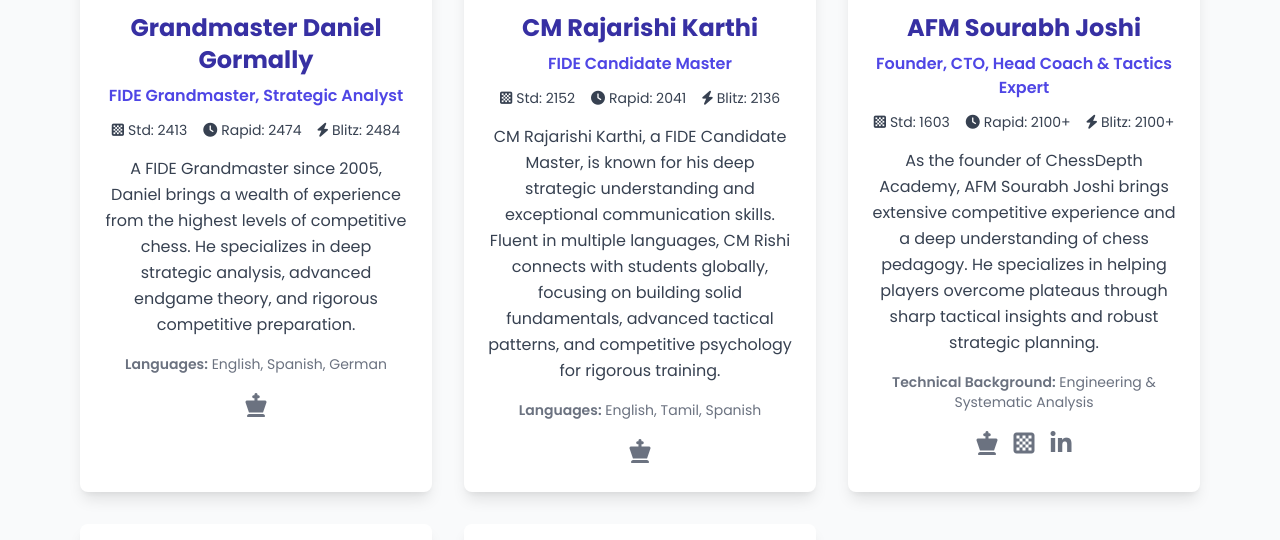
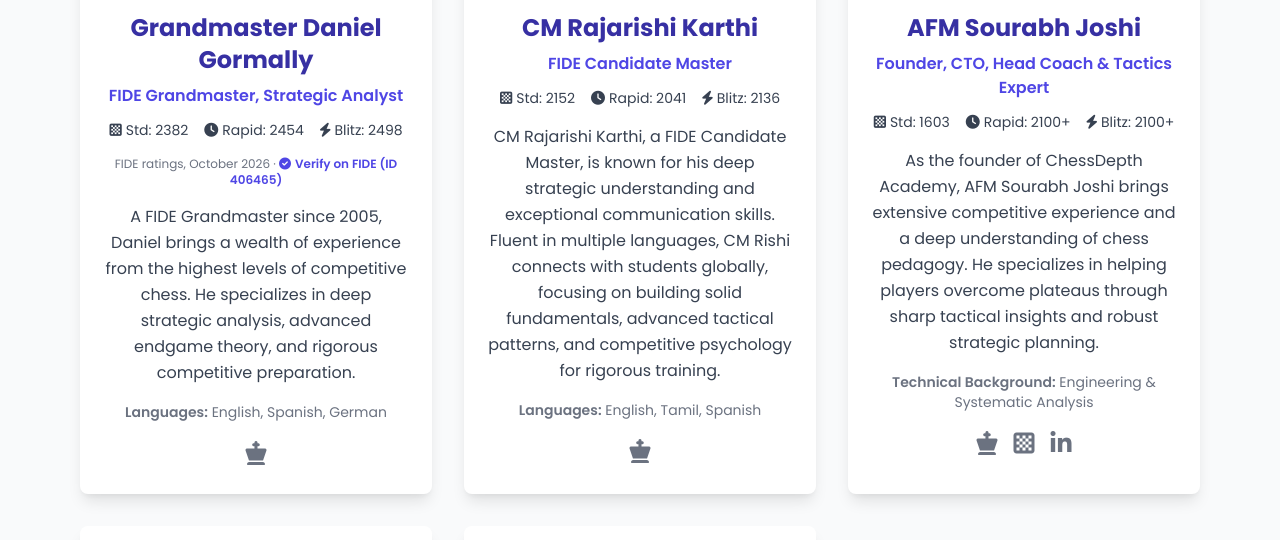
Before and after one commit to Sourabhjoshi1/Chess-Depth, a Jekyll site: the page built from pages/coaches.html, in a window 1280 px wide and 900 px high, scrolled down 507 px, cut to the strip 140-684 px from the top of the window. Shown: the top 540 px of the strip. Built offline with Jekyll 4.4.1, drawn with Linux system fonts in a browser that asks for light colours.

Commit message:
Coaches: GM Gormally's current FIDE ratings (Oct 2026) and a 'Verify on FIDE' link
Co-Authored-By: Claude Opus 5.5 <noreply@anthropic.com>
Claude-Session: https://claude.ai/code/session_017ZwxdNZGtw2tXrZdE2ZP9f

```diff
--- a/pages/coaches.html
+++ b/pages/coaches.html
@@ -57,10 +57,11 @@ body_class: "bg-gray-50 text-gray-800"
         <p class="text-indigo-600 font-semibold mb-3">FIDE Grandmaster, Strategic Analyst</p>
 
         <div class="flex justify-center space-x-4 mb-4 text-gray-700">
-            <span class="flex items-center text-sm" title="Standard Rating"><i class="fas fa-chess-board mr-1"></i> Std: 2413</span>
-            <span class="flex items-center text-sm" title="Rapid Rating"><i class="fas fa-clock mr-1"></i> Rapid: 2474</span>
-            <span class="flex items-center text-sm" title="Blitz Rating"><i class="fas fa-bolt mr-1"></i> Blitz: 2484</span>
+            <span class="flex items-center text-sm" title="Standard Rating"><i class="fas fa-chess-board mr-1"></i> Std: 2382</span>
+            <span class="flex items-center text-sm" title="Rapid Rating"><i class="fas fa-clock mr-1"></i> Rapid: 2454</span>
+            <span class="flex items-center text-sm" title="Blitz Rating"><i class="fas fa-bolt mr-1"></i> Blitz: 2498</span>
         </div>
+        <p class="text-xs text-gray-500 mb-4">FIDE ratings, October 2026 · <a href="https://ratings.fide.com/profile/406465" target="_blank" rel="noopener noreferrer" class="text-indigo-600 font-semibold hover:underline"><i class="fas fa-check-circle mr-1"></i>Verify on FIDE (ID 406465)</a></p>
 
         <p class="text-gray-700 text-base leading-relaxed mb-4">
           A FIDE Grandmaster since 2005, Daniel brings a wealth of experience from the highest levels of competitive chess. He specializes in deep strategic analysis, advanced endgame theory, and rigorous competitive preparation.
```
